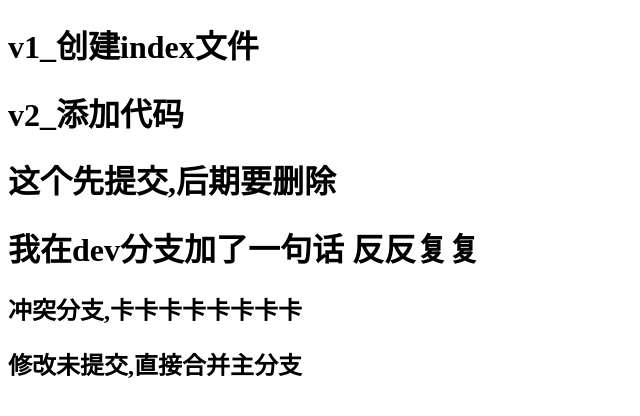
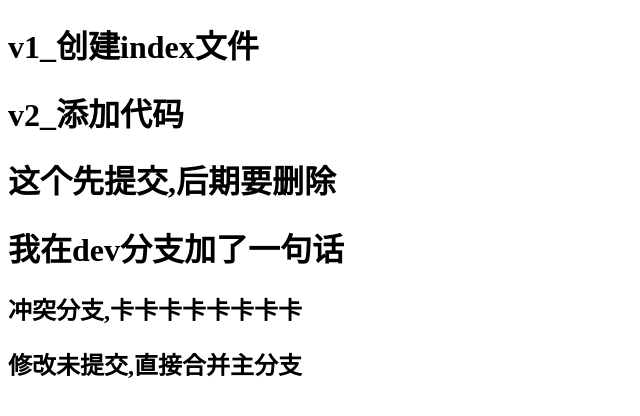
Before and after one commit to XIYOU-HAO/my_git, a plain HTML site: page index.html in a window 1280 px wide. Shown: the whole page, without its empty margins (0-640 px from the left). Drawn offline with Linux system fonts and the light colour scheme.

Commit message:
Update index.html

```diff
--- a/index.html
+++ b/index.html
@@ -18,7 +18,6 @@
     </h1>
     <h1>
         我在dev分支加了一句话
-        反反复复
     </h1>
     <h2>
         冲突分支,卡卡卡卡卡卡卡卡
```
